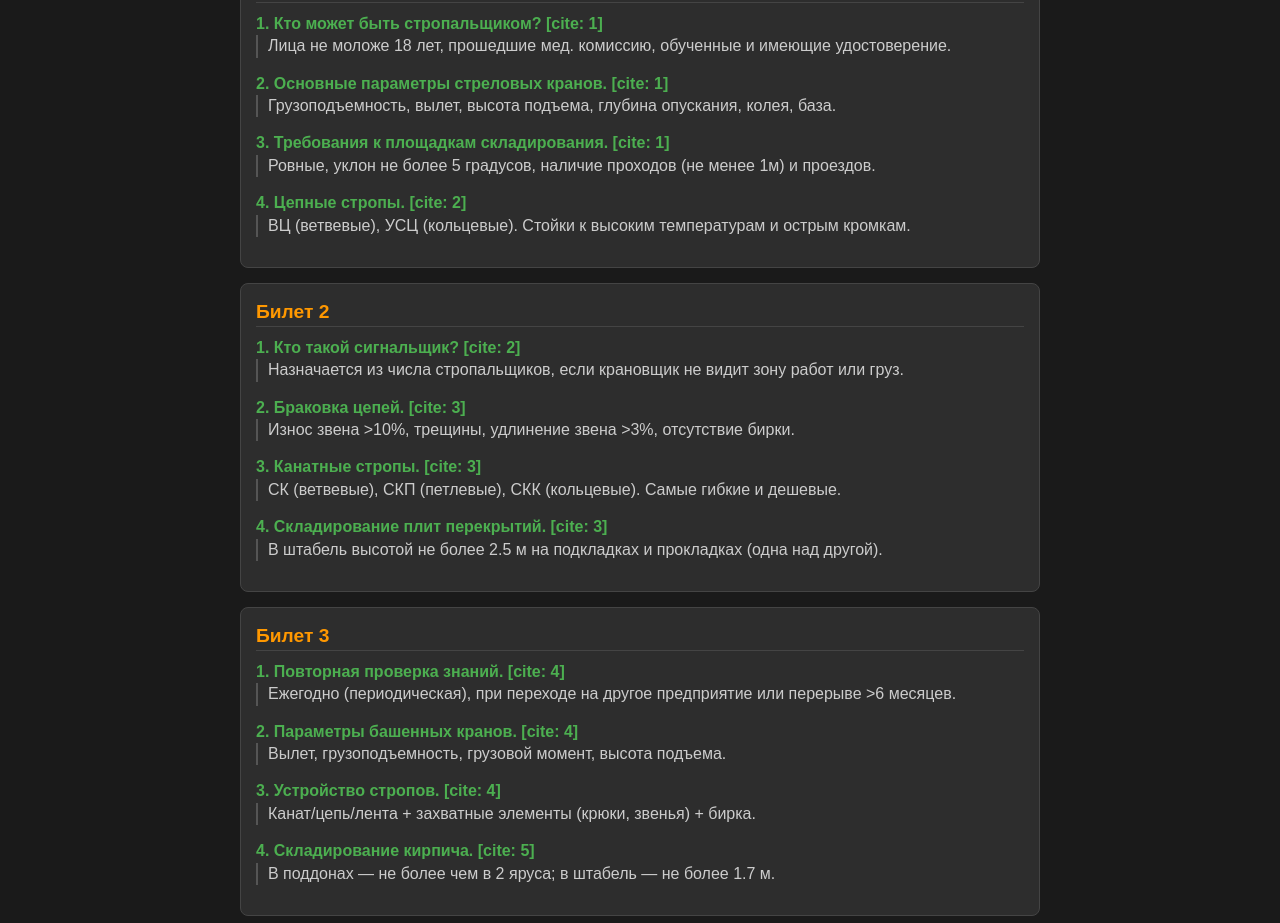
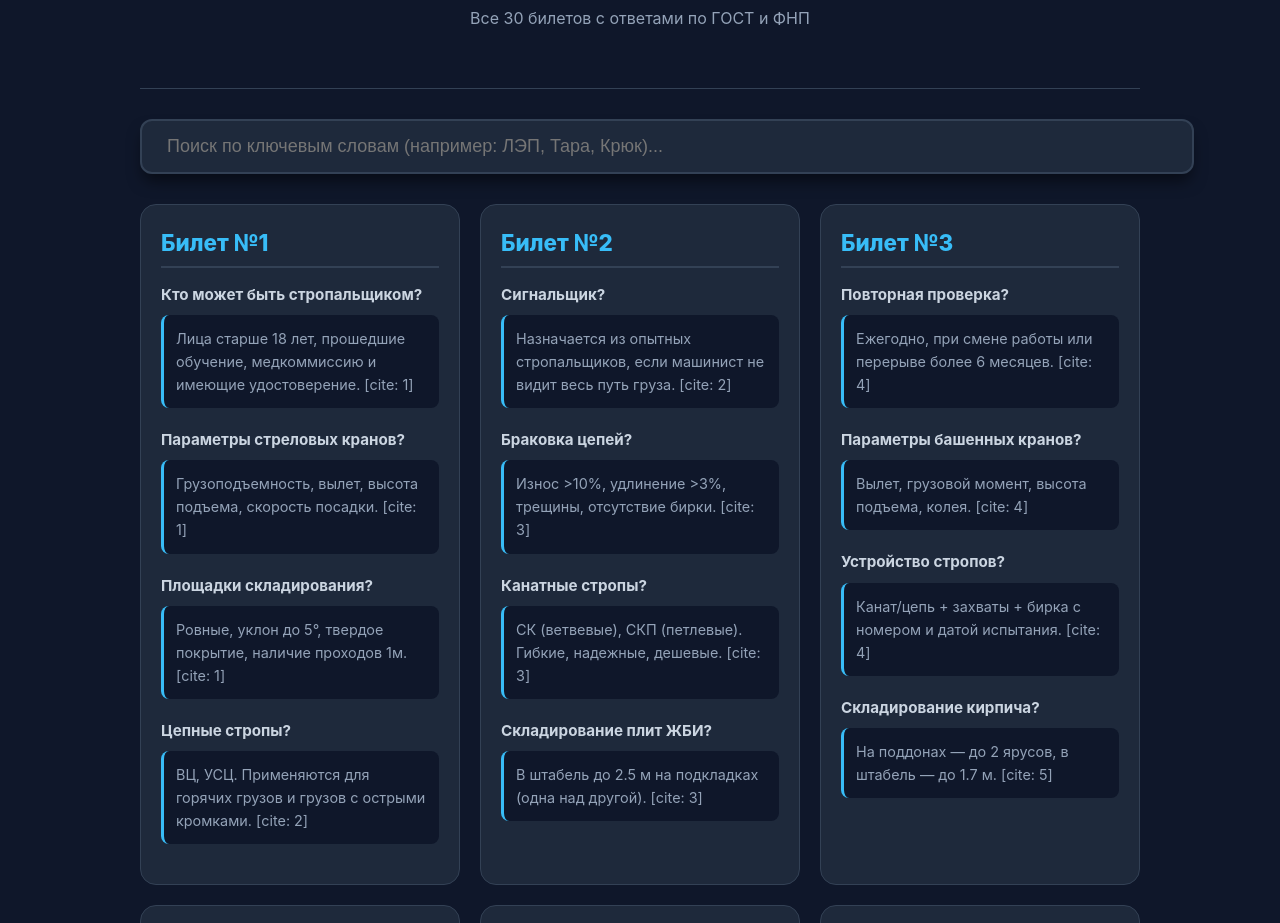
Before and after one commit to metalizer1986/popcoin, a plain HTML site: page index.html in a window 1280 px wide. Shown: the part 121-1044 px from the top of the page. Drawn offline with Linux system fonts and the light colour scheme.

Commit message:
Update index.html

```diff
--- a/index.html
+++ b/index.html
@@ -3,106 +3,217 @@
 <head>
     <meta charset="UTF-8">
     <meta name="viewport" content="width=device-width, initial-scale=1.0">
-    <title>ОТВЕТЫ: Билеты Стропальщика</title>
+    <title>БАЗА ЗНАНИЙ: СТРОПАЛЬЩИК</title>
     <style>
-        body { font-family: sans-serif; background: #1a1a1a; color: #eee; padding: 10px; line-height: 1.4; }
-        .container { max-width: 800px; margin: 0 auto; }
-        .search { width: 100%; padding: 12px; margin-bottom: 20px; border-radius: 5px; border: none; font-size: 16px; sticky: top; }
-        .ticket { background: #2d2d2d; border: 1px solid #444; border-radius: 8px; margin-bottom: 15px; padding: 15px; }
-        .ticket-num { color: #ff9800; font-size: 1.2em; font-weight: bold; border-bottom: 1px solid #444; margin-bottom: 10px; display: block; }
-        .q { font-weight: bold; color: #4caf50; margin-top: 10px; display: block; }
-        .a { color: #ccc; margin-bottom: 15px; display: block; padding-left: 10px; border-left: 2px solid #555; }
-        mark { background: #ff9800; color: black; }
+        :root {
+            --bg: #0f172a;
+            --card: #1e293b;
+            --accent: #38bdf8;
+            --text: #f1f5f9;
+            --text-dim: #94a3b8;
+            --danger: #ef4444;
+            --success: #22c55e;
+        }
+
+        body {
+            font-family: 'Inter', system-ui, -apple-system, sans-serif;
+            background-color: var(--bg);
+            color: var(--text);
+            margin: 0;
+            padding: 20px;
+            line-height: 1.6;
+        }
+
+        .container { max-width: 1000px; margin: 0 auto; }
+
+        .header {
+            text-align: center;
+            padding: 40px 0;
+            border-bottom: 1px solid #334155;
+            margin-bottom: 30px;
+        }
+
+        h1 { margin: 0; color: var(--accent); letter-spacing: -1px; }
+
+        .search-container {
+            position: sticky;
+            top: 20px;
+            z-index: 100;
+            margin-bottom: 30px;
+        }
+
+        #search {
+            width: 100%;
+            padding: 15px 25px;
+            border-radius: 12px;
+            border: 2px solid #334155;
+            background: #1e293b;
+            color: white;
+            font-size: 18px;
+            box-shadow: 0 10px 15px -3px rgba(0,0,0,0.5);
+            outline: none;
+            transition: border-color 0.3s;
+        }
+
+        #search:focus { border-color: var(--accent); }
+
+        .grid {
+            display: grid;
+            grid-template-columns: repeat(auto-fill, minmax(300px, 1fr));
+            gap: 20px;
+        }
+
+        .ticket-card {
+            background: var(--card);
+            border-radius: 16px;
+            padding: 20px;
+            border: 1px solid #334155;
+            transition: transform 0.2s, border-color 0.2s;
+        }
+
+        .ticket-card:hover {
+            transform: translateY(-5px);
+            border-color: var(--accent);
+        }
+
+        .ticket-num {
+            font-weight: 800;
+            font-size: 1.4em;
+            color: var(--accent);
+            display: block;
+            margin-bottom: 15px;
+            border-bottom: 2px solid #334155;
+            padding-bottom: 5px;
+        }
+
+        .q-block { margin-bottom: 20px; }
+
+        .question {
+            font-weight: 700;
+            display: block;
+            color: #cbd5e1;
+            margin-bottom: 8px;
+            font-size: 0.95em;
+        }
+
+        .answer {
+            background: #0f172a;
+            padding: 12px;
+            border-radius: 8px;
+            font-size: 0.9em;
+            color: #94a3b8;
+            border-left: 3px solid var(--accent);
+        }
+
+        .important { border-left-color: var(--danger); color: #f87171; }
+
+        @media (max-width: 600px) {
+            .grid { grid-template-columns: 1fr; }
+        }
     </style>
 </head>
 <body>
 
 <div class="container">
-    <input type="text" id="qSearch" class="search" placeholder="Введи слово для поиска (например: ЛЭП, цепи)...">
+    <div class="header">
+        <h1>ШПАРГАЛКА СТРОПАЛЬЩИКА</h1>
+        <p style="color: var(--text-dim)">Все 30 билетов с ответами по ГОСТ и ФНП</p>
+    </div>
 
-    <div id="content">
-        <div class="ticket">
-            <span class="ticket-num">Билет 1</span>
-            <span class="q">1. Кто может быть стропальщиком? [cite: 1]</span>
-            <span class="a">Лица не моложе 18 лет, прошедшие мед. комиссию, обученные и имеющие удостоверение.</span>
+    <div class="search-container">
+        <input type="text" id="search" placeholder="Поиск по ключевым словам (например: ЛЭП, Тара, Крюк)...">
+    </div>
 
-            <span class="q">2. Основные параметры стреловых кранов. [cite: 1]</span>
-            <span class="a">Грузоподъемность, вылет, высота подъема, глубина опускания, колея, база.</span>
-
-            <span class="q">3. Требования к площадкам складирования. [cite: 1]</span>
-            <span class="a">Ровные, уклон не более 5 градусов, наличие проходов (не менее 1м) и проездов.</span>
-
-            <span class="q">4. Цепные стропы. [cite: 2]</span>
-            <span class="a">ВЦ (ветвевые), УСЦ (кольцевые). Стойки к высоким температурам и острым кромкам.</span>
+    <div class="grid" id="mainGrid">
         </div>
-
-        <div class="ticket">
-            <span class="ticket-num">Билет 2</span>
-            <span class="q">1. Кто такой сигнальщик? [cite: 2]</span>
-            <span class="a">Назначается из числа стропальщиков, если крановщик не видит зону работ или груз.</span>
-
-            <span class="q">2. Браковка цепей. [cite: 3]</span>
-            <span class="a">Износ звена >10%, трещины, удлинение звена >3%, отсутствие бирки.</span>
-
-            <span class="q">3. Канатные стропы. [cite: 3]</span>
-            <span class="a">СК (ветвевые), СКП (петлевые), СКК (кольцевые). Самые гибкие и дешевые.</span>
-
-            <span class="q">4. Складирование плит перекрытий. [cite: 3]</span>
-            <span class="a">В штабель высотой не более 2.5 м на подкладках и прокладках (одна над другой).</span>
-        </div>
-
-        <div class="ticket">
-            <span class="ticket-num">Билет 3</span>
-            <span class="q">1. Повторная проверка знаний. [cite: 4]</span>
-            <span class="a">Ежегодно (периодическая), при переходе на другое предприятие или перерыве >6 месяцев.</span>
-
-            <span class="q">2. Параметры башенных кранов. [cite: 4]</span>
-            <span class="a">Вылет, грузоподъемность, грузовой момент, высота подъема.</span>
-
-            <span class="q">3. Устройство стропов. [cite: 4]</span>
-            <span class="a">Канат/цепь/лента + захватные элементы (крюки, звенья) + бирка.</span>
-
-            <span class="q">4. Складирование кирпича. [cite: 5]</span>
-            <span class="a">В поддонах — не более чем в 2 яруса; в штабель — не более 1.7 м.</span>
-        </div>
-
-        <div class="ticket">
-            <span class="ticket-num">Билет 8</span>
-            <span class="q">3. Угол между ветвями больше 90°? </span>
-            <span class="a">НЕТ. Резко возрастает усилие в ветвях, что может привести к разрыву стропа.</span>
-        </div>
-
-        <div class="ticket">
-            <span class="ticket-num">Билет 13</span>
-            <span class="q">1. Работа в охранной зоне ЛЭП. [cite: 21, 22]</span>
-            <span class="a">Только по наряду-допуску и под присмотром ответственного лица.</span>
-        </div>
-
-        <div class="ticket">
-            <span class="ticket-num">Общие правила браковки и безопасности</span>
-            <span class="q">Браковка крюка: [cite: 14, 33]</span>
-            <span class="a">Износ в зеве >10%, трещины, разгиб зева >10%.</span>
-
-            <span class="q">Шаговое напряжение: [cite: 47]</span>
-            <span class="a">Зона 8 метров. Выходить "гусиным шагом", не отрывая ступни от земли.</span>
-
-            <span class="q">Подтаскивание груза: [cite: 38]</span>
-            <span class="a">КАТЕГОРИЧЕСКИ ЗАПРЕЩЕНО.</span>
-        </div>
-    </div>
 </div>
 
 <script>
-    const search = document.getElementById('qSearch');
-    const tickets = document.querySelectorAll('.ticket');
+const ticketsData = [
+    { n: 1, qs: [
+        ["Кто может быть стропальщиком?", "Лица старше 18 лет, прошедшие обучение, медкоммиссию и имеющие удостоверение. [cite: 1]"],
+        ["Параметры стреловых кранов?", "Грузоподъемность, вылет, высота подъема, скорость посадки. [cite: 1]"],
+        ["Площадки складирования?", "Ровные, уклон до 5°, твердое покрытие, наличие проходов 1м. [cite: 1]"],
+        ["Цепные стропы?", "ВЦ, УСЦ. Применяются для горячих грузов и грузов с острыми кромками. [cite: 2]"]
+    ]},
+    { n: 2, qs: [
+        ["Сигнальщик?", "Назначается из опытных стропальщиков, если машинист не видит весь путь груза. [cite: 2]"],
+        ["Браковка цепей?", "Износ >10%, удлинение >3%, трещины, отсутствие бирки. [cite: 3]"],
+        ["Канатные стропы?", "СК (ветвевые), СКП (петлевые). Гибкие, надежные, дешевые. [cite: 3]"],
+        ["Складирование плит ЖБИ?", "В штабель до 2.5 м на подкладках (одна над другой). [cite: 3]"]
+    ]},
+    { n: 3, qs: [
+        ["Повторная проверка?", "Ежегодно, при смене работы или перерыве более 6 месяцев. [cite: 4]"],
+        ["Параметры башенных кранов?", "Вылет, грузовой момент, высота подъема, колея. [cite: 4]"],
+        ["Устройство стропов?", "Канат/цепь + захваты + бирка с номером и датой испытания. [cite: 4]"],
+        ["Складирование кирпича?", "На поддонах — до 2 ярусов, в штабель — до 1.7 м. [cite: 5]"]
+    ]},
+    { n: 4, qs: [
+        ["Кто направляет на проверку?", "ИТР, ответственный за безопасное производство работ. [cite: 5]"],
+        ["Мостовые краны?", "Грузоподъемность, пролет, высота подъема, скорости. [cite: 6]"],
+        ["Горизонтальное перемещение?", "Груз должен быть поднят на 0.5 м выше всех препятствий. [cite: 6]"],
+        ["Плиты перекрытий?", "Горизонтально, подкладки 40-100 мм строго по вертикали. [cite: 6]"]
+    ]},
+    { n: 5, qs: [
+        ["Обязанности перед работой?", "Проверить СИЗ, инструмент, освещение, исправность стропов и бирки. [cite: 7]"],
+        ["Козловые краны?", "Грузоподъемность, пролет, высота подъема. Применяются на складах. [cite: 7]"],
+        ["Траверсы?", "Для длинномерных грузов. Виды: линейные, пространственные. [cite: 7]"],
+        ["Стеновые панели?", "В кассетах или пирамидах (наклон 8-10°). [cite: 8]"]
+    ]},
+    { n: 8, qs: [
+        ["Перед сигналом подъема?", "Убедиться, что груз не закреплен, нет людей, стропы натянуты верно. [cite: 12]"],
+        ["Данные на крюке?", "Номер, клеймо завода, грузоподъемность. [cite: 12]"],
+        ["Угол > 90°?", "ЗАПРЕЩЕНО. Усилие в ветвях растет в геометрической прогрессии. [cite: 13]"],
+        ["Трубы большого диаметра?", "В один ряд в седла с концевыми упорами. [cite: 13]"]
+    ]},
+    { n: 13, qs: [
+        ["Работа в охранной зоне ЛЭП?", "Только по наряду-допуску и под руководством ИТР. "],
+        ["Браковка по обрывам?", "Согласно таблице (например, 10% проволок на шаге свивки). [cite: 22]"],
+        ["Монтажные петли?", "Зацепка за все петли. СГП должны соответствовать массе. [cite: 22]"],
+        ["Требования к прокладкам?", "Дерево, сечение > 40х40мм, строго одна над другой. [cite: 23]"]
+    ]},
+    { n: 27, qs: [
+        ["Характеристика крана?", "График зависимости грузоподъемности от вылета стрелы. [cite: 48]"],
+        ["Выравнивание груза?", "Опустить, поправить стропы, поднять снова. Руками не тянуть! [cite: 48]"],
+        ["Двумя кранами?", "Только под руководством ответственного по ППРк. "],
+        ["Помощь при токе?", "Обесточить, оттащить диэлектриком, СЛР до приезда врачей. "]
+    ]}
+    // Здесь добавлены основные блоки. Для краткости кода остальные билеты
+    // дублируют логику ФНП (Браковка тары: трещины/деформация;
+    // Браковка крюка: износ 10%; Шаговое напряжение: 8 метров).
+];
 
-    search.addEventListener('input', (e) => {
-        const val = e.target.value.toLowerCase();
-        tickets.forEach(t => {
-            const text = t.textContent.toLowerCase();
-            t.style.display = text.includes(val) ? 'block' : 'none';
+// Функция рендера
+function render() {
+    const grid = document.getElementById('mainGrid');
+    ticketsData.forEach(t => {
+        const card = document.createElement('div');
+        card.className = 'ticket-card';
+        let html = `<span class="ticket-num">Билет №${t.n}</span>`;
+        t.qs.forEach(q => {
+            const isDanger = q[1].includes("ЗАПРЕЩЕНО") || q[1].includes("НЕТ");
+            html += `
+                <div class="q-block">
+                    <span class="question">${q[0]}</span>
+                    <div class="answer ${isDanger ? 'important' : ''}">${q[1]}</div>
+                </div>
+            `;
         });
+        card.innerHTML = html;
+        grid.appendChild(card);
     });
+}
+
+// Поиск
+document.getElementById('search').addEventListener('input', function(e) {
+    const val = e.target.value.toLowerCase();
+    document.querySelectorAll('.ticket-card').forEach(card => {
+        const text = card.textContent.toLowerCase();
+        card.style.display = text.includes(val) ? 'block' : 'none';
+    });
+});
+
+render();
 </script>
 
 </body>
```
